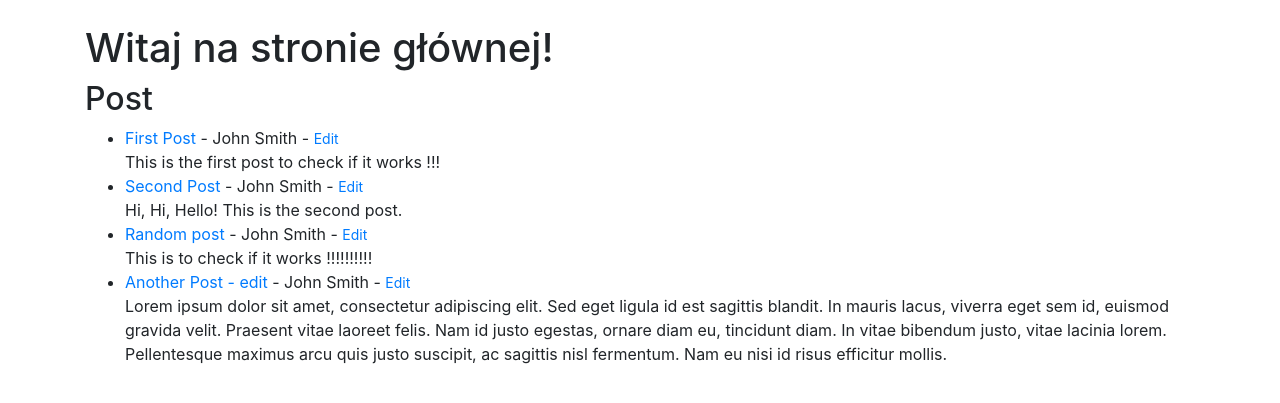
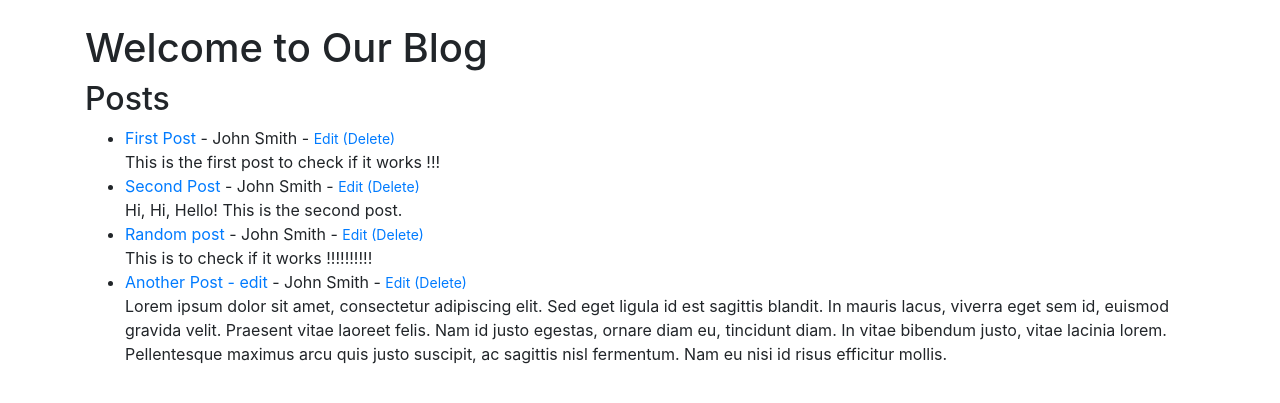
Before and after one commit to awramik/Blog, a Django app: page / in a window 1280 px wide. Shown: the part 56-459 px from the top of the page. Run offline with Django 5.2, Linux system fonts and the light colour scheme; data comes from the database, SQL or seed files in the repository; both versions use the stored data as it was after the commit.

Commit message:
delete a blog post

```diff
--- a/theblog/templates/article_details.html
+++ b/theblog/templates/article_details.html
@@ -6,11 +6,12 @@
     <small>By: {{ post.author.first_name }}
     {{ post.author.last_name }} - <a href="{% url 'update_post' post.pk %}">Edit</a>
     </small></br>
+    <a href="{% url 'delete_post' post.pk %}">Delete
     <hr>
     <br/>
     {{ post.body }}
 
     <br/><br/>
-    <a href="{% url 'home' %}" class="btn btn-secondary"> Back</a>
+    <a href="{% url 'home' %}" class="btn btn-secondary">Back</a>
 
 {% endblock %}
--- a/theblog/templates/home.html
+++ b/theblog/templates/home.html
@@ -2,15 +2,17 @@
 
 
 {% block content %}
-    <h1>Witaj na stronie głównej!</h1>
-    <h2>Post</h2>
+    <h1>Welcome to Our Blog</h1>
+    <h2>Posts</h2>
 
     <ul>
     {% for post in object_list %}
         <li><a href="{% url 'article-detail' post.pk %}">{{ post.title }}</a> - {{ post.author.first_name}}
-            {{ post.author.last_name}} - <small><a href="{% url 'update_post' post.pk %}">Edit</a></small><br/>
+            {{ post.author.last_name}} - <small><a href="{% url 'update_post' post.pk %}">Edit</a>
+            <a href="{% url 'delete_post' post.pk %}">(Delete)</a>
+            </small><br/>
             {{ post.body }}</li>
     {% endfor %}
     </ul>
-    <!-- Tutaj możesz dodać treść strony głównej -->
+
 {% endblock %}
--- a/theblog/urls.py
+++ b/theblog/urls.py
@@ -1,9 +1,10 @@
 from django.urls import path
-from .views import HomeView, ArticleDetailView, AddPostView, UpdatePostView
+from .views import HomeView, ArticleDetailView, AddPostView, UpdatePostView, DeletePostView
 
 urlpatterns = [
     path('', HomeView.as_view(), name="home"),
     path('article/<int:pk>', ArticleDetailView.as_view(), name='article-detail'),
     path('add_post/', AddPostView.as_view(), name='add_post'),
     path('article/edit/<int:pk>', UpdatePostView.as_view(), name='update_post'),
+path('article/<int:pk>/remove', DeletePostView.as_view(), name='delete_post'),
 ]
--- a/theblog/views.py
+++ b/theblog/views.py
@@ -1,10 +1,12 @@
 from django.shortcuts import render
-from django.views.generic import ListView, DetailView, CreateView, UpdateView
+from django.views.generic import ListView, DetailView, CreateView, UpdateView, DeleteView
 from .models import Post
 from .forms import PostForm, EditForm
+from django.urls import reverse_lazy
 
 #def home(request):
 #    return render(request, 'home.html', {})
+
 
 class HomeView(ListView):
     model = Post
@@ -28,3 +30,9 @@ class UpdatePostView(UpdateView):
     form_class = EditForm
     template_name = 'update_post.html'
     #fields = ['title', 'title_tag', 'body', 'image', 'media_link', 'is_public', 'password']
+
+
+class DeletePostView(DeleteView):
+    model = Post
+    template_name = 'delete_post.html'
+    success_url = reverse_lazy('home')
```
Also changed, not shown: theblog/templates/delete_post.html (added, +18 -0 lines), db.sqlite3.
